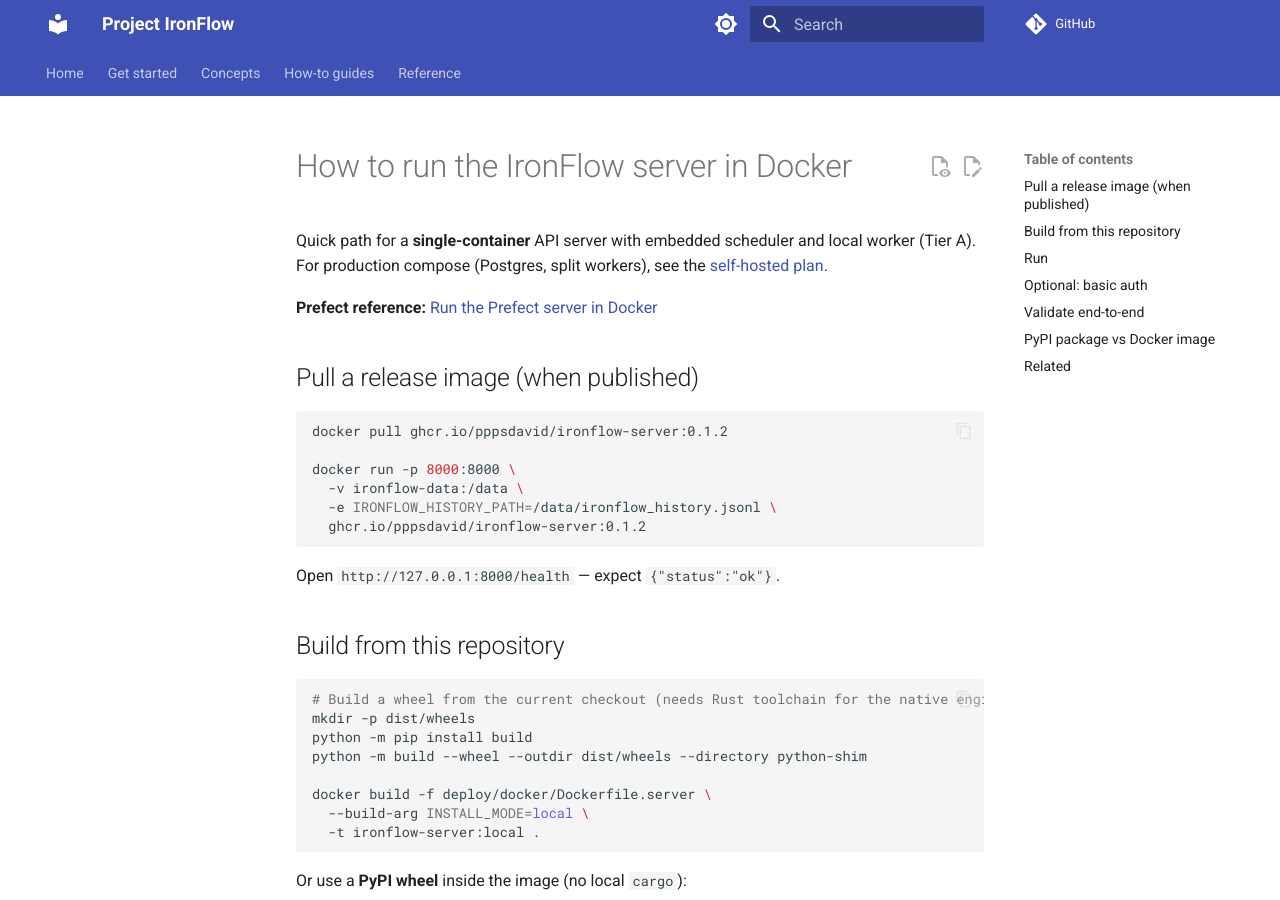
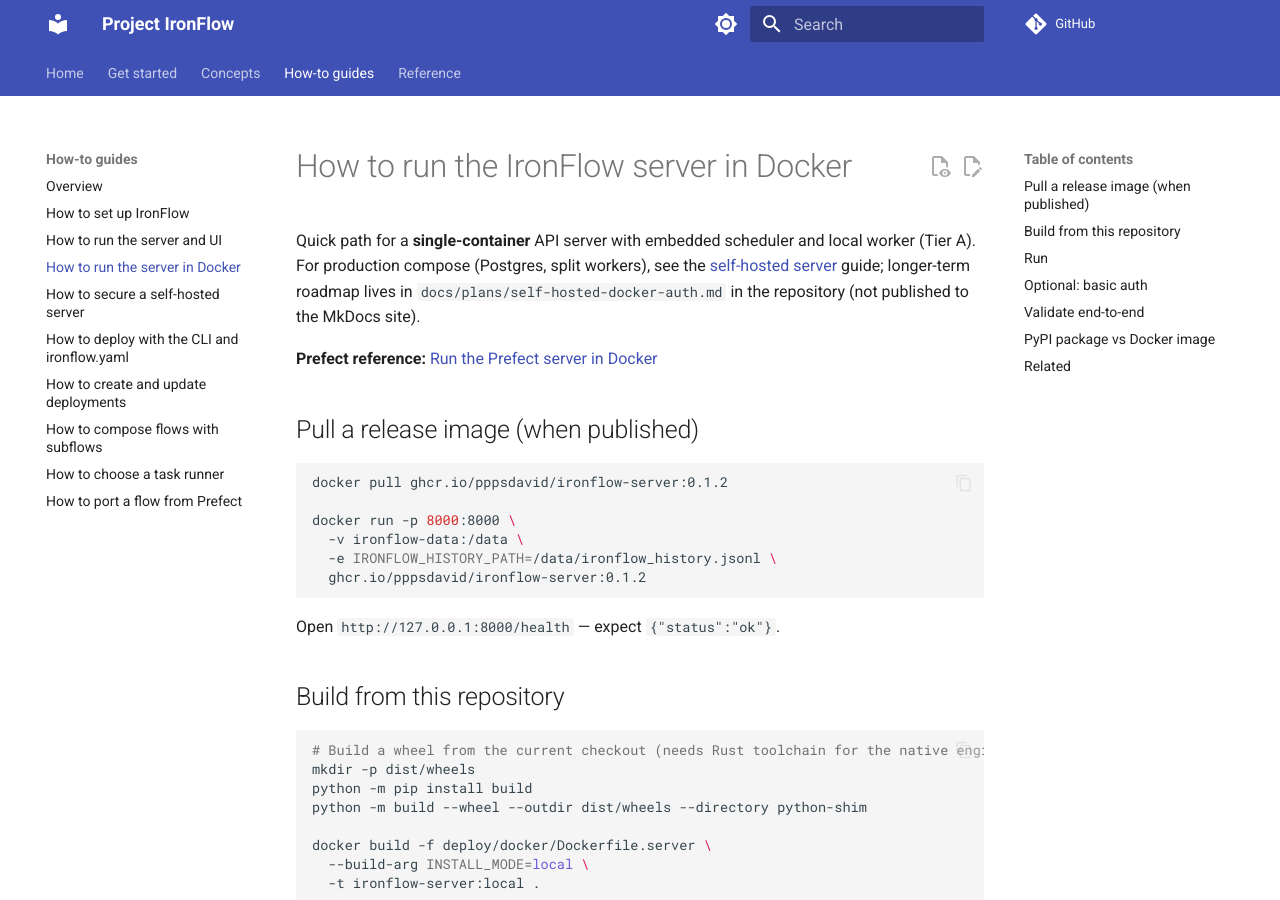
Before and after one commit to PPPSDavid/rust-based-prefect, an MkDocs documentation site: the page built from docs/how-to/docker-quickstart.md, in a window 1280 px wide and 900 px high. Built offline with MkDocs 1.6.1 and Material for MkDocs 9.7.7, drawn with Linux system fonts in a browser that asks for light colours; comment, search, counter and statistics services are not loaded; some of the changed text lies outside the part shown.

Commit message:
fix: CI smoke uv missing; mkdocs strict doc links
Replace uv run in docker_server_smoke.sh with PYTHONPATH + python3
for GitHub runners. Fix out-of-docs links and add how-to pages to
mkdocs nav so Documentation strict build passes.

Co-authored-by: David Yu <PPPSDavid@users.noreply.github.com>

```diff
--- a/docs/how-to/docker-quickstart.md
+++ b/docs/how-to/docker-quickstart.md
@@ -1,6 +1,6 @@
 # How to run the IronFlow server in Docker
 
-Quick path for a **single-container** API server with embedded scheduler and local worker (Tier A). For production compose (Postgres, split workers), see the [self-hosted plan](../plans/self-hosted-docker-auth.md).
+Quick path for a **single-container** API server with embedded scheduler and local worker (Tier A). For production compose (Postgres, split workers), see the [self-hosted server](../SELF_HOSTED_SERVER.md) guide; longer-term roadmap lives in `docs/plans/self-hosted-docker-auth.md` in the repository (not published to the MkDocs site).
 
 **Prefect reference:** [Run the Prefect server in Docker](https://docs.prefect.io/v3/how-to-guides/self-hosted/server-docker)
 
@@ -93,7 +93,7 @@ bash scripts/docker_server_smoke.sh
 | `pip install ironflow-prefect-compat` | Flow code, libraries, custom processes |
 | `docker pull ghcr.io/.../ironflow-server` | Running the control-plane API without managing Python/uvicorn |
 
-Both ship the **same wheel version**; the image is an opinionated server runtime. Details: [`deploy/docker/README.md`](../../deploy/docker/README.md).
+Both ship the **same wheel version**; the image is an opinionated server runtime. Maintainer notes (PyPI vs GHCR tags) live in `deploy/docker/README.md` in the repository.
 
 ## Related
 
--- a/docs/how-to/index.md
+++ b/docs/how-to/index.md
@@ -4,6 +4,8 @@ Task-focused guides for common goals. For a minimal first run, use **[Get starte
 
 - **[How to set up IronFlow](setup.md)** — clone, Python environment, build the Rust engine, environment variables, `PYTHONPATH`.
 - **[How to run the server and UI](server-and-ui.md)** — API + optional Vite UI via `scripts/ironflow_server.py`.
+- **[How to run the server in Docker](docker-quickstart.md)** — single-container image, volumes, optional basic auth.
+- **[How to secure a self-hosted server](secure-self-hosted.md)** — `IRONFLOW_*_AUTH_STRING` Basic auth and reverse-proxy notes.
 - **[How to deploy with the CLI and `ironflow.yaml`](deploy-with-cli.md)** — `ironflow init` / `deploy` / `serve` / `worker start`, manifest schema, and `deploy()` / `serve()` Python API.
 - **[How to create and update deployments](deployments.md)** — create/patch deployments, trigger runs, and configure interval or cron schedules.
 - **[How to compose flows with subflows](subflows.md)** — inline blocking children vs `deployment_ref(...).submit()`, `wait_for`, fire-and-forget, and UI navigation.
--- a/mkdocs.yml
+++ b/mkdocs.yml
@@ -67,6 +67,8 @@ nav:
       - Overview: how-to/index.md
       - "How to set up IronFlow": how-to/setup.md
       - "How to run the server and UI": how-to/server-and-ui.md
+      - "How to run the server in Docker": how-to/docker-quickstart.md
+      - "How to secure a self-hosted server": how-to/secure-self-hosted.md
       - "How to deploy with the CLI and ironflow.yaml": how-to/deploy-with-cli.md
       - "How to create and update deployments": how-to/deployments.md
       - "How to compose flows with subflows": how-to/subflows.md
```
Also changed, not shown: docs/how-to/secure-self-hosted.md (+1 -1 lines), 1 other file.
